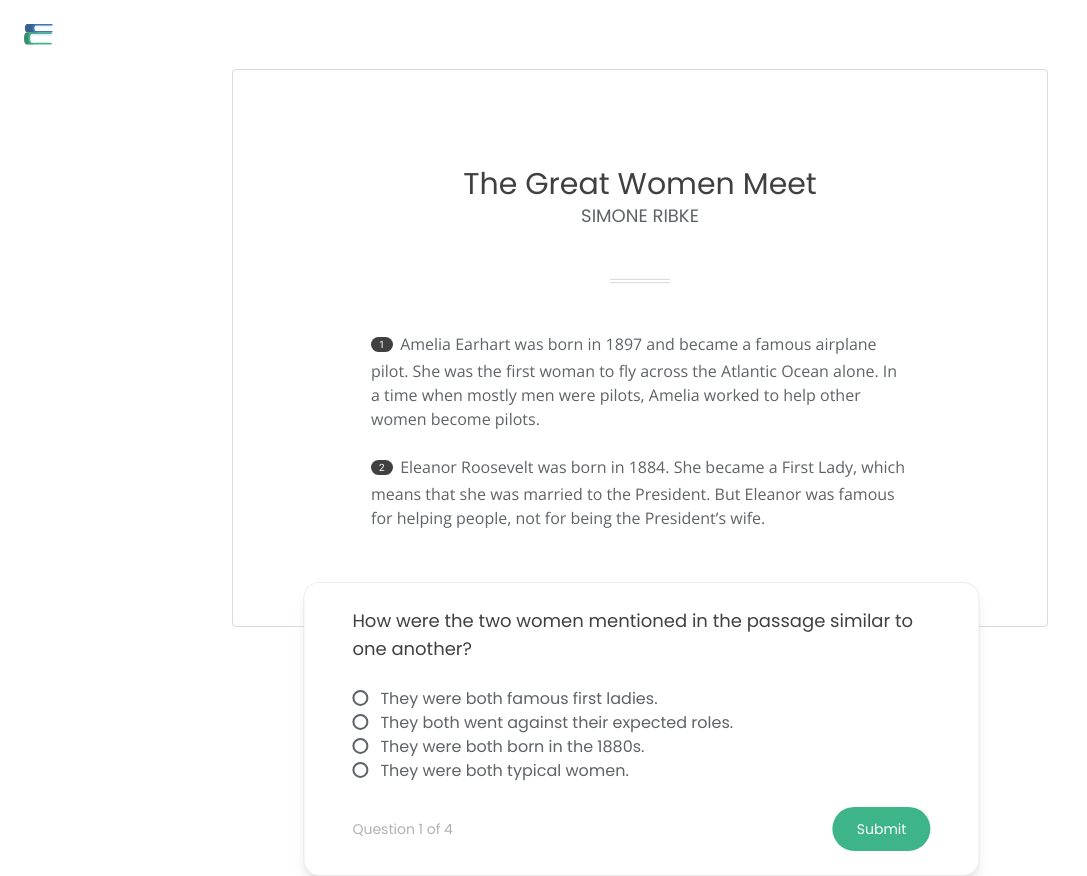
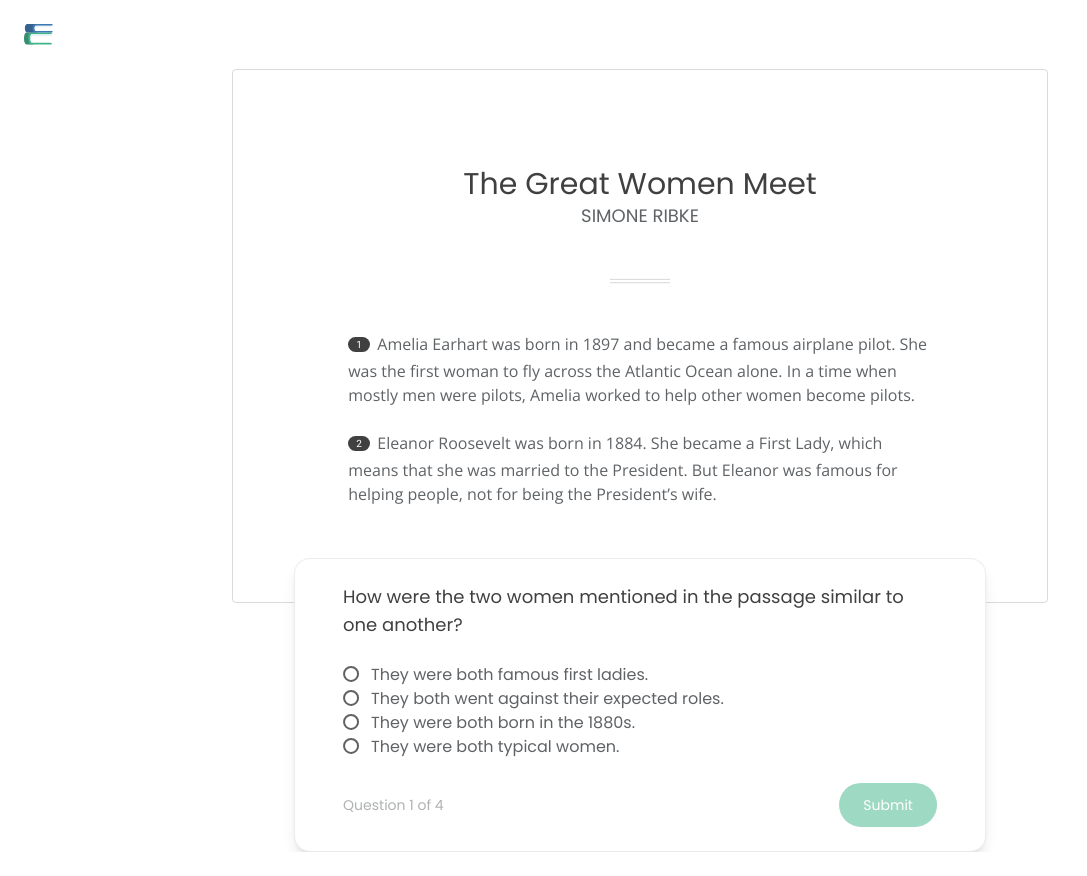
Before and after one commit to AnSingh1/Lexily, a React (Vite) app in the folder client/: page / in a window 1280 px wide. Shown: the whole page, without its empty margins (0-1087 px from the left). After the commit the page ends 852 px from the top, so only its background shows below. Built offline with nearby package versions, Linux system fonts and the light colour scheme.

Commit message:
made test page responsive

```diff
--- a/client/src/Pages/Test/Components/Page.jsx
+++ b/client/src/Pages/Test/Components/Page.jsx
@@ -7,7 +7,7 @@ import Question from "./Question";
 
 export default function Page() {
   return (
-    <div className="relative flex w-[8.5in] flex-col gap-12 rounded border-[1px] border-gray-border/[.16] px-[138px] py-24">
+    <div className="relative flex w-[8.5in] flex-col gap-12 rounded border-[1px] border-gray-border/[.16] px-[9vw] py-24">
       <div className="text-center font-poppins">
         <h1 className="text-3xl text-test-dark">The Great Women Meet</h1>
         <h2 className="text-lg uppercase text-test-lgt">Simone Ribke</h2>
@@ -44,6 +44,9 @@ export default function Page() {
           questionNumber: 1,
           totalQuestions: 4,
         }}
+        onSubmit={(_) => {
+          console.log("submit");
+        }}
       />
     </div>
   );
--- a/client/src/Pages/Test/Components/Question.jsx
+++ b/client/src/Pages/Test/Components/Question.jsx
@@ -1,10 +1,14 @@
-import React from "react";
+import React, { useState } from "react";
 
-export default function Question({ data, onSubmit }) {
+export default function Question({ data, onSubmit: clickHandler }) {
+  const [selectedOption, setSelectedOption] = useState();
+
   return (
-    <div className="absolute bottom-0 flex max-w-[706px] -translate-x-[10%] translate-y-[85%] flex-col gap-6 rounded-2xl border-[1px] border-gray-border/[.08] bg-white px-12 py-6 font-poppins shadow-lg">
-      <h3 className="text-lg text-test-dark">{data.question}</h3>
-      <ul className="text-base text-test-lgt">
+    <div className="absolute bottom-0 left-1/2 flex w-[85%] -translate-x-1/2 translate-y-[85%] flex-col gap-6 rounded-2xl border-[1px] border-gray-border/[.08] bg-white px-12 py-6 font-poppins shadow-lg">
+      <h3 className="text-center text-lg text-test-dark sm:text-left">
+        {data.question}
+      </h3>
+      <ul className="flex flex-col items-start text-base text-test-lgt">
         {data.options.map((o, i) => {
           return (
             <li key={i}>
@@ -12,9 +16,12 @@ export default function Question({ data, onSubmit }) {
                 type="radio"
                 id={`option-${i}`}
                 name="answerChoice"
-                className="mr-3"
+                className="mr-3 cursor-pointer"
+                onClick={(_) => setSelectedOption(i)}
               />
-              <label htmlFor={`option-${i}`}>{o}</label>
+              <label htmlFor={`option-${i}`} className="cursor-pointer">
+                {o}
+              </label>
             </li>
           );
         })}
@@ -24,8 +31,12 @@ export default function Question({ data, onSubmit }) {
           Question {data.questionNumber} of {data.totalQuestions}
         </span>
         <button
-          onClick={onSubmit}
-          className="rounded-full bg-brand px-6 py-3 text-white "
+          onClick={(_) => clickHandler(selectedOption)}
+          className={`rounded-full px-6 py-3 text-white ${
+            selectedOption !== undefined
+              ? "bg-brand"
+              : "cursor-default bg-brand/50"
+          }`}
         >
           Submit
         </button>
--- a/client/src/index.css
+++ b/client/src/index.css
@@ -589,6 +589,10 @@ input[type="radio"]:checked::before {
   bottom: .25em;
 }
 
+.left-1\/2{
+  left: 50%;
+}
+
 .mx-auto{
   margin-left: auto;
   margin-right: auto;
@@ -618,6 +622,10 @@ input[type="radio"]:checked::before {
   width: 100%;
 }
 
+.w-\[85\%\]{
+  width: 85%;
+}
+
 .max-w-\[706px\]{
   max-width: 706px;
 }
@@ -632,8 +640,25 @@ input[type="radio"]:checked::before {
   transform: translate(var(--tw-translate-x), var(--tw-translate-y)) rotate(var(--tw-rotate)) skewX(var(--tw-skew-x)) skewY(var(--tw-skew-y)) scaleX(var(--tw-scale-x)) scaleY(var(--tw-scale-y));
 }
 
+.-translate-x-1\/2{
+  --tw-translate-x: -50%;
+  transform: translate(var(--tw-translate-x), var(--tw-translate-y)) rotate(var(--tw-rotate)) skewX(var(--tw-skew-x)) skewY(var(--tw-skew-y)) scaleX(var(--tw-scale-x)) scaleY(var(--tw-scale-y));
+}
+
+.cursor-default{
+  cursor: default;
+}
+
+.cursor-pointer{
+  cursor: pointer;
+}
+
 .flex-col{
   flex-direction: column;
+}
+
+.items-start{
+  align-items: flex-start;
 }
 
 .items-center{
@@ -685,14 +710,18 @@ input[type="radio"]:checked::before {
   background-color: rgb(62 180 137 / var(--tw-bg-opacity));
 }
 
-.bg-white{
-  --tw-bg-opacity: 1;
-  background-color: rgb(255 255 255 / var(--tw-bg-opacity));
+.bg-brand\/50{
+  background-color: rgb(62 180 137 / 0.5);
 }
 
 .bg-test-dark{
   --tw-bg-opacity: 1;
   background-color: rgb(64 64 64 / var(--tw-bg-opacity));
+}
+
+.bg-white{
+  --tw-bg-opacity: 1;
+  background-color: rgb(255 255 255 / var(--tw-bg-opacity));
 }
 
 .p-6{
@@ -702,6 +731,11 @@ input[type="radio"]:checked::before {
 .px-12{
   padding-left: 3rem;
   padding-right: 3rem;
+}
+
+.px-2{
+  padding-left: 0.5rem;
+  padding-right: 0.5rem;
 }
 
 .px-6{
@@ -729,19 +763,14 @@ input[type="radio"]:checked::before {
   padding-bottom: 1.5rem;
 }
 
-.px-2{
-  padding-left: 0.5rem;
-  padding-right: 0.5rem;
-}
-
-.py-1{
-  padding-top: 0.25rem;
-  padding-bottom: 0.25rem;
-}
-
 .py-\[2px\]{
   padding-top: 2px;
   padding-bottom: 2px;
+}
+
+.px-\[9vw\]{
+  padding-left: 9vw;
+  padding-right: 9vw;
 }
 
 .text-center{
@@ -752,17 +781,21 @@ input[type="radio"]:checked::before {
   font-family: poppins, sans-serif;
 }
 
+.font-roboto{
+  font-family: roboto, sans-serif;
+}
+
 .font-sans{
   font-family: Open Sans, sans-serif;
-}
-
-.font-roboto{
-  font-family: roboto, sans-serif;
 }
 
 .text-3xl{
   font-size: 1.875rem;
   line-height: 2.25rem;
+}
+
+.text-\[10px\]{
+  font-size: 10px;
 }
 
 .text-base{
@@ -778,10 +811,6 @@ input[type="radio"]:checked::before {
 .text-sm{
   font-size: 0.875rem;
   line-height: 1.25rem;
-}
-
-.text-\[10px\]{
-  font-size: 10px;
 }
 
 .font-medium{
@@ -811,14 +840,14 @@ input[type="radio"]:checked::before {
   color: rgb(255 255 255 / var(--tw-text-opacity));
 }
 
-.shadow-xl{
-  --tw-shadow: 0 20px 25px -5px rgb(0 0 0 / 0.1), 0 8px 10px -6px rgb(0 0 0 / 0.1);
-  --tw-shadow-colored: 0 20px 25px -5px var(--tw-shadow-color), 0 8px 10px -6px var(--tw-shadow-color);
-  box-shadow: var(--tw-ring-offset-shadow, 0 0 #0000), var(--tw-ring-shadow, 0 0 #0000), var(--tw-shadow);
-}
-
 .shadow-lg{
   --tw-shadow: 0 10px 15px -3px rgb(0 0 0 / 0.1), 0 4px 6px -4px rgb(0 0 0 / 0.1);
   --tw-shadow-colored: 0 10px 15px -3px var(--tw-shadow-color), 0 4px 6px -4px var(--tw-shadow-color);
   box-shadow: var(--tw-ring-offset-shadow, 0 0 #0000), var(--tw-ring-shadow, 0 0 #0000), var(--tw-shadow);
 }
+
+@media (min-width: 640px){
+  .sm\:text-left{
+    text-align: left;
+  }
+}
```
